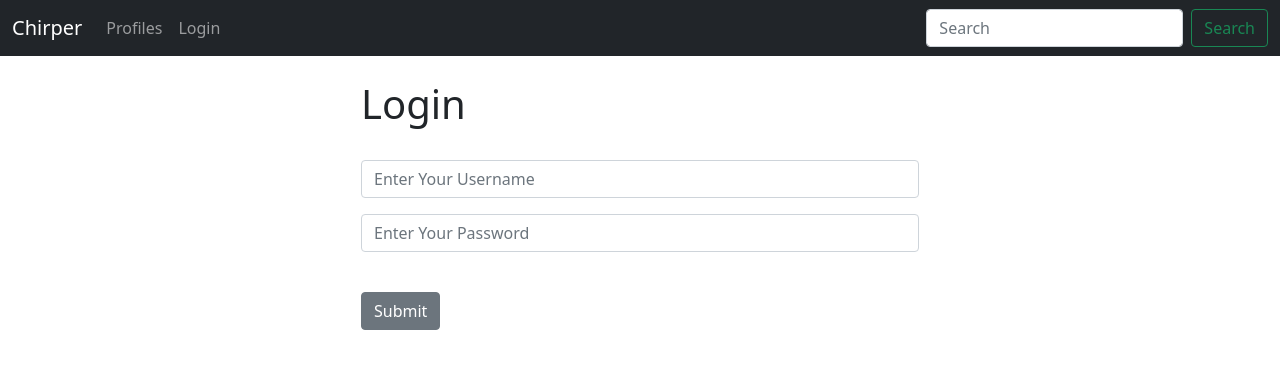
After one commit to Jameshuff95/Chirper, a Django app: page /login/ in a window 1280 px wide. The commit adds this page. Shown: the top 369 px of the page. Run offline with Django 5.2, Linux system fonts and the light colour scheme; some libraries are stand-ins or nearby versions.

Commit message:
Added login/logout functionality to UI

```diff
--- /dev/null
+++ b/social/Chirper/templates/login.html
@@ -0,0 +1,20 @@
+{% extends 'base.html' %}
+{% block content %}
+    {% if user.is_authenticated %}
+        <h1>You're already logged in!</h1>
+    {% else %}
+        <div class="col-md-6 offset-md-3">
+            <h1>Login</h1><br>
+            <form method="POST" action="{% url 'login' %}">
+                {% csrf_token %}
+                <div class="mb-3">
+                <input type="text" class="form-control" name="username" placeholder="Enter Your Username">
+                </div>
+                <div class="mb-3">
+                <input type="password" class="form-control" name="password" placeholder="Enter Your Password">
+                </div><br>
+                <button type="submit" class="btn btn-secondary">Submit</button>
+            </form>
+        </div>
+    {% endif %}
+{% endblock %}
--- a/social/Chirper/templates/navbar.html
+++ b/social/Chirper/templates/navbar.html
@@ -13,6 +13,13 @@
             <li class="nav-item">
               <a class="nav-link" href="{% url 'profile' request.user.id %}">My Profile</a>
             </li>
+            <li class="nav-item">
+              <a class="nav-link" href="{% url 'logout' %}">Logout</a>
+            </li>
+          {% else %}
+          <li class="nav-item">
+            <a class="nav-link" href="{% url 'login' %}">Login</a>
+          </li>
           {% endif %}
 
         </ul>
--- a/social/Chirper/urls.py
+++ b/social/Chirper/urls.py
@@ -7,4 +7,6 @@ urlpatterns = [
     # <int:pk> represents the primary key (id) of the user.
     # This line makes the desired profile appear when called
     path('profile/<int:pk>', views.profile, name='profile'),
+    path('login/', views.login_user, name="login"),
+    path('logout/', views.logout_user, name="logout"),
 ]
--- a/social/Chirper/views.py
+++ b/social/Chirper/views.py
@@ -1,7 +1,8 @@
 from django.shortcuts import render, redirect
 from django.contrib import messages
 from .models import Profile, Chirp
-from.forms import ChirpForm
+from .forms import ChirpForm
+from django.contrib.auth import authenticate, login, logout
 
 def home(request):
     if request.user.is_authenticated:
@@ -53,5 +54,30 @@ def profile(request, pk):
             current_user_profile.save()
         return render(request, 'profile.html', {'profile':profile, "chirps":chirps})
     else:
-        messages.success(request, ("You must be logged in to view this page"))
+        messages.success(request, ("You must be logged in to view this page."))
         return redirect('home')
+
+def login_user(request):
+    # if the form is filled out and posted
+    # get the username the user types
+    if request.method == "POST":
+        # username/password are affiliated with the login form field name
+        username = request.POST['username']
+        password = request.POST['password']
+        # figure out which user is loging in
+        user = authenticate(request, username=username, password=password)
+        if user is not None:
+            login(request, user)
+            messages.success(request, ("You have been logged in!"))
+            return redirect('home')
+        else:
+            messages.success(request, ("There was an error logging in, please try again."))
+            return redirect('login')
+    else:
+        return render(request, 'login.html', {})
+
+
+def logout_user(request):
+    logout(request)
+    messages.success(request, ("You have been logged out!"))
+    return redirect('home')
```
Also changed, not shown: social/db.sqlite3.
